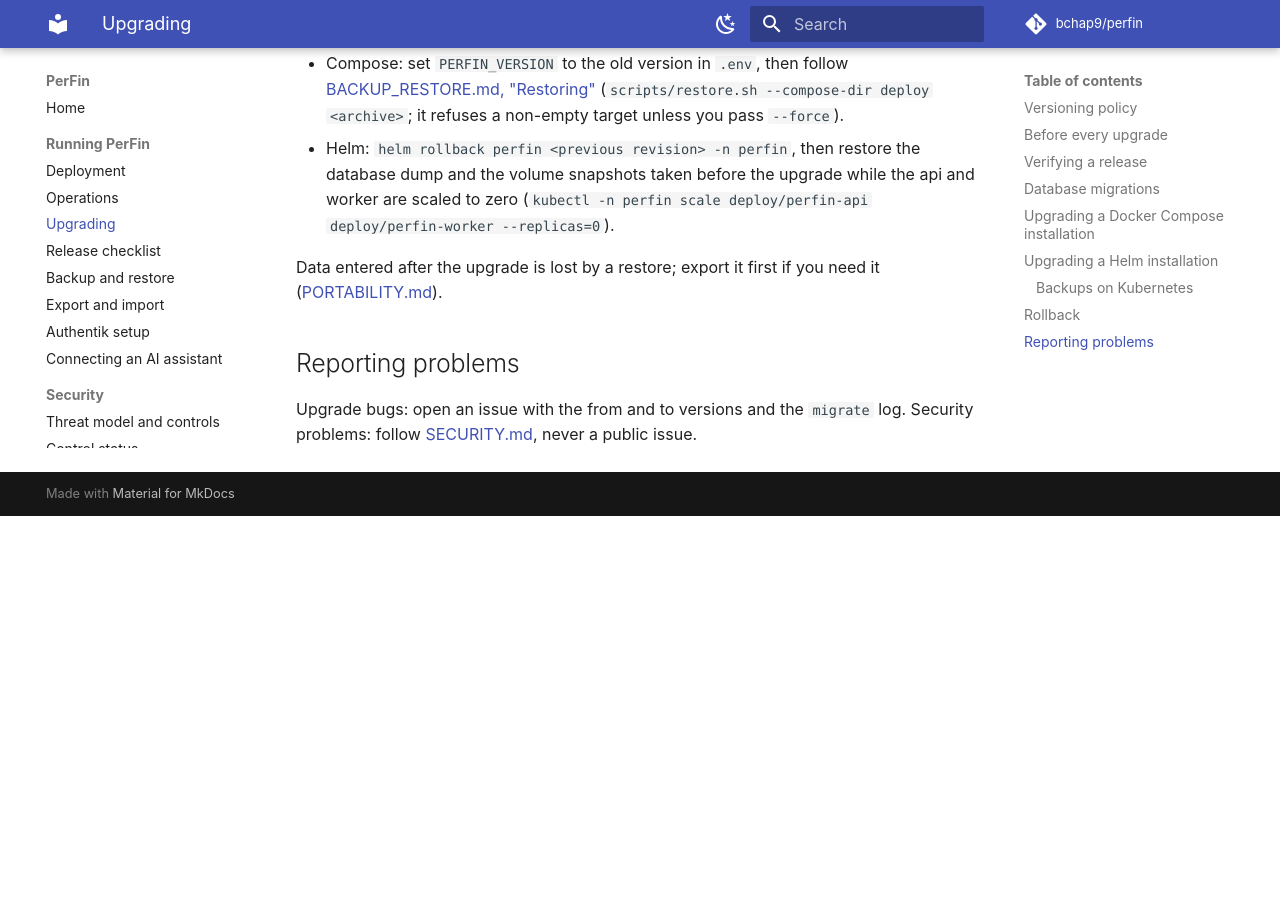
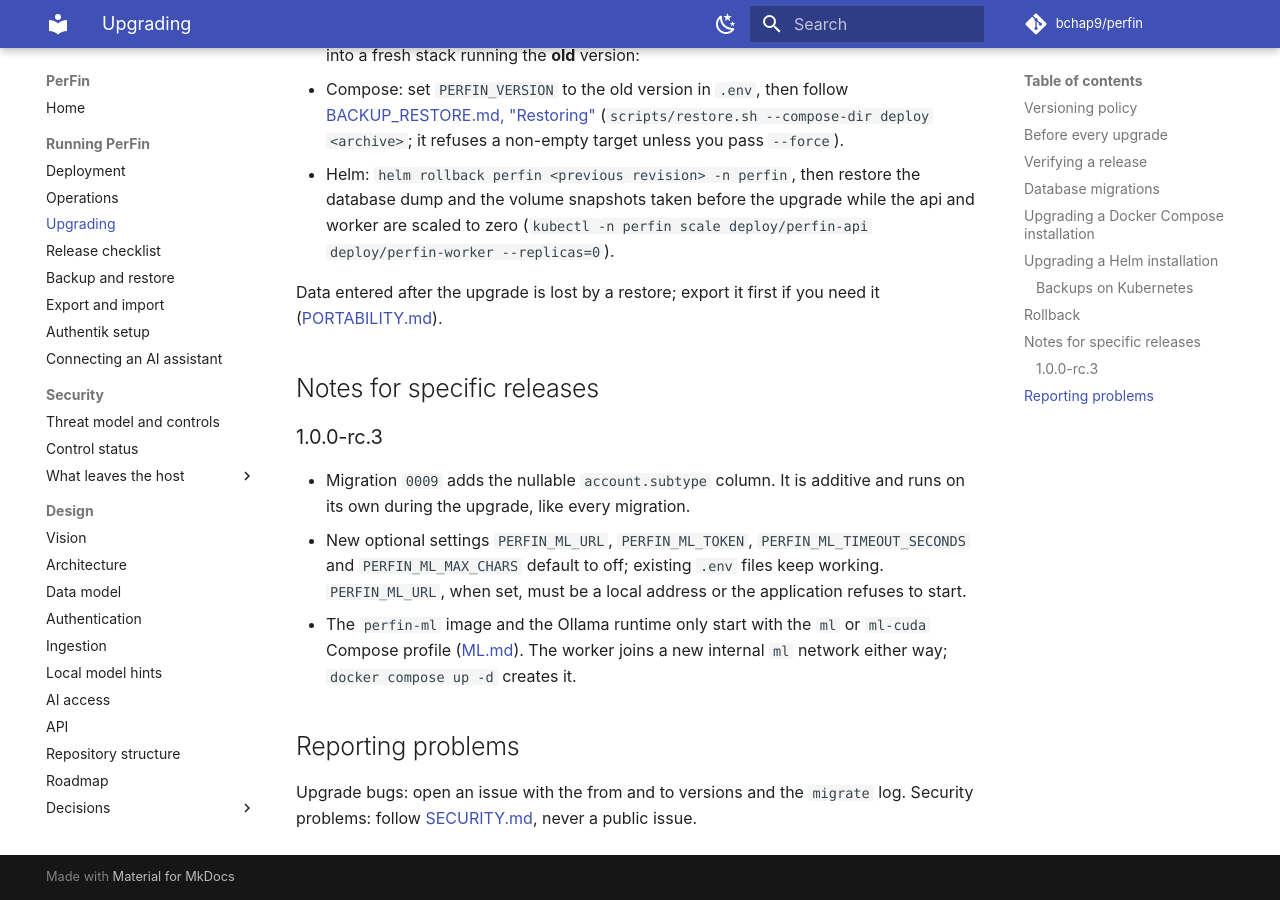
Before and after one commit to Bchap9/PerFin, an MkDocs documentation site: the page built from docs/UPGRADING.md, in a window 1280 px wide and 900 px high, scrolled down 5874 px. Built offline with MkDocs 1.6.1 and Material for MkDocs 9.7.7, drawn with Linux system fonts in a browser that asks for light colours; comment, search, counter and statistics services are not loaded; before the commit the page ends 6390 px from its top, so only the background shows below that; some of the changed text lies outside the part shown.

Commit message:
chore(release): version 1.0.0-rc.3
Co-Authored-By: Claude Opus 5.5 <noreply@anthropic.com>
Claude-Session: https://claude.ai/code/session_01HRK1FW1vJbz1CfW7sDVWcY

```diff
--- a/docs/UPGRADING.md
+++ b/docs/UPGRADING.md
@@ -27,7 +27,8 @@ MAJOR version you can skip releases: the migrations of every skipped release
 run in order.
 
 Images are published to `ghcr.io/bchap9/perfin` (and the optional egress
-proxy to `ghcr.io/bchap9/perfin-egress`) with the tags `1.2.3`, `1.2` and `1`
+proxy to `ghcr.io/bchap9/perfin-egress`, the optional local-model adapter to
+`ghcr.io/bchap9/perfin-ml`) with the tags `1.2.3`, `1.2` and `1`
 (and `latest` for the newest non-pre-release). The Helm chart is published to
 `oci://ghcr.io/bchap9/charts/perfin`. Pin an exact version, or better a
 digest, in production; never run `latest`. The chart refuses
@@ -274,6 +275,20 @@ Because migrations only move forward, a rollback is a restore:
 Data entered after the upgrade is lost by a restore; export it first if you
 need it ([PORTABILITY.md](PORTABILITY.md)).
 
+## Notes for specific releases
+
+### 1.0.0-rc.3
+
+- Migration `0009` adds the nullable `account.subtype` column. It is
+  additive and runs on its own during the upgrade, like every migration.
+- New optional settings `PERFIN_ML_URL`, `PERFIN_ML_TOKEN`,
+  `PERFIN_ML_TIMEOUT_SECONDS` and `PERFIN_ML_MAX_CHARS` default to off;
+  existing `.env` files keep working. `PERFIN_ML_URL`, when set, must be a
+  local address or the application refuses to start.
+- The `perfin-ml` image and the Ollama runtime only start with the `ml` or
+  `ml-cuda` Compose profile ([ML.md](ML.md)). The worker joins a new internal
+  `ml` network either way; `docker compose up -d` creates it.
+
 ## Reporting problems
 
 Upgrade bugs: open an issue with the from and to versions and the `migrate`
```
Also changed, not shown: CHANGELOG.md (+21 -7 lines), README.md (+1 -1 lines), 7 other files.
